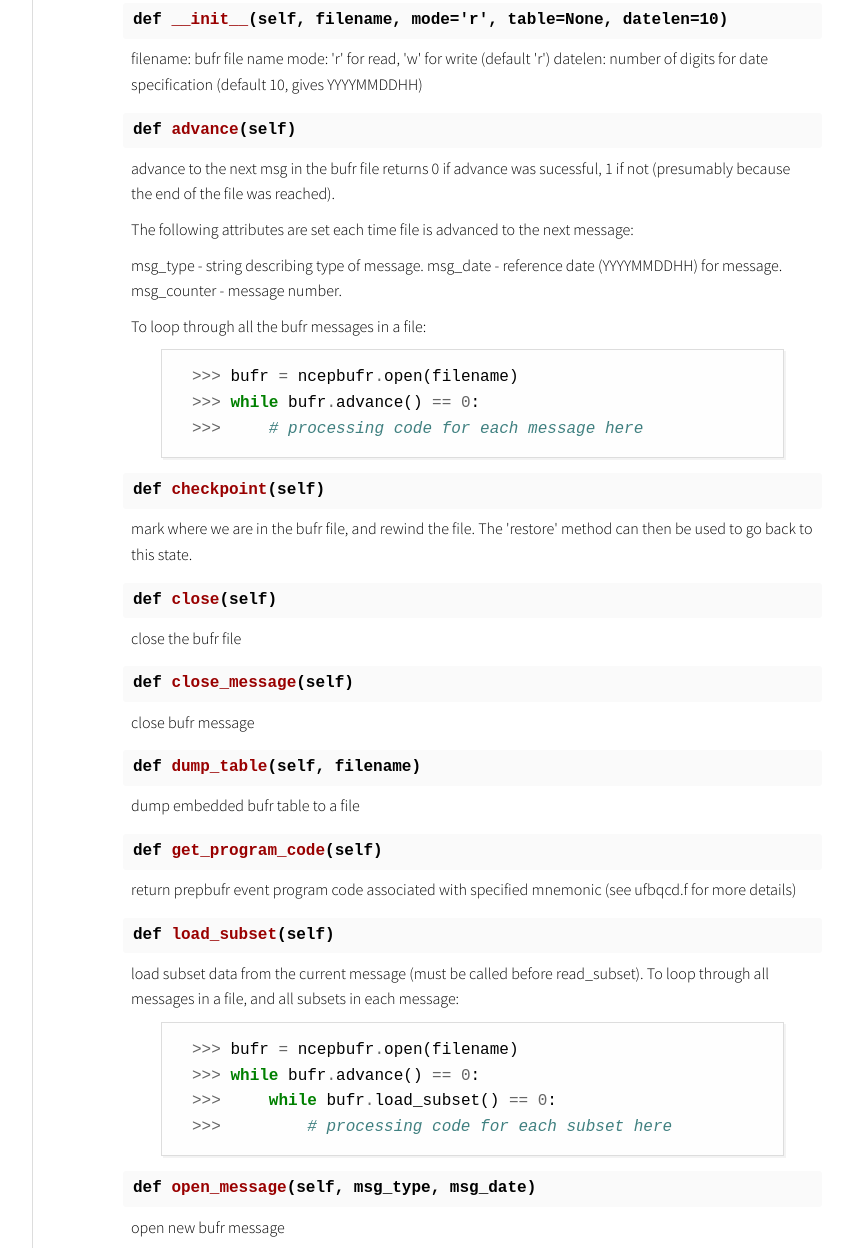
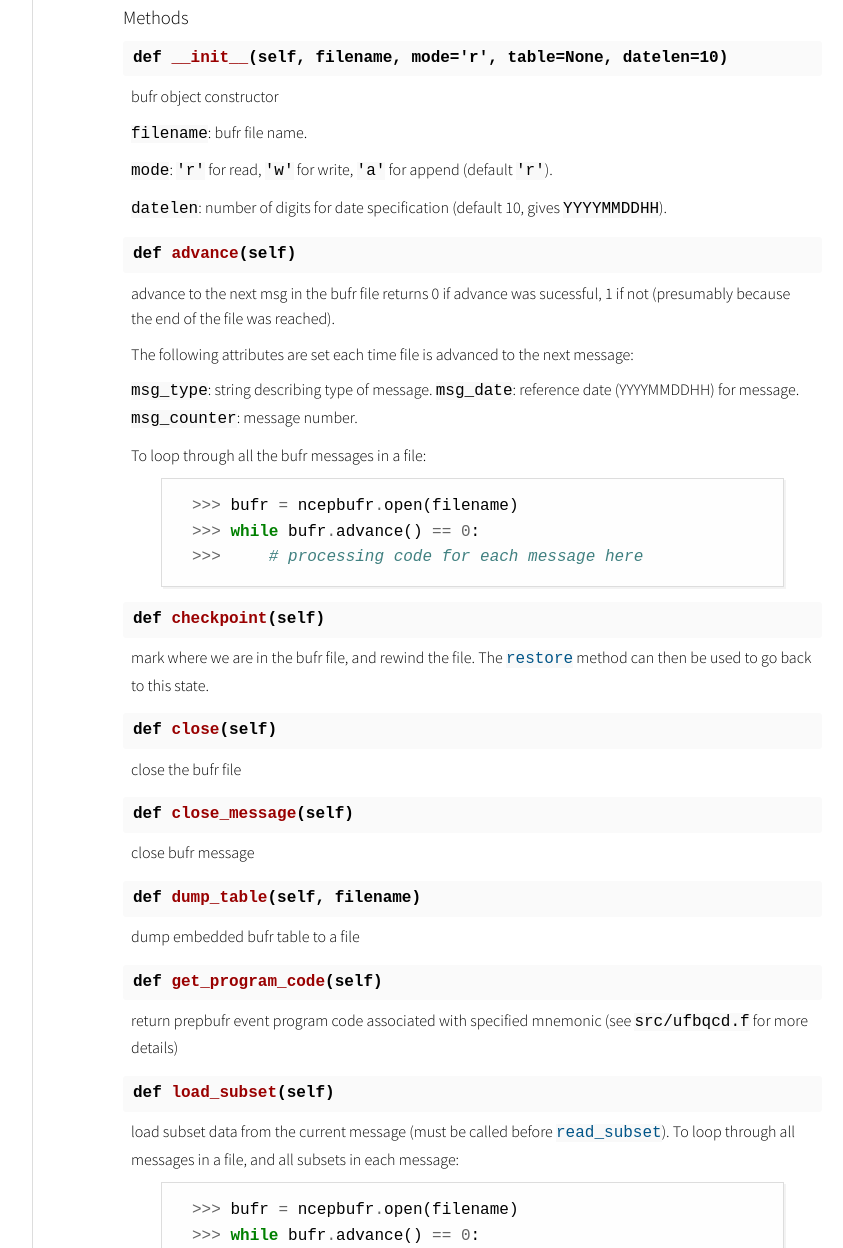
Before and after one commit to tevch/py-ncepbufr, a plain HTML site: page docs/ncepbufr/index.html in a window 1280 px wide. Shown: the part 868-2116 px from the top of the page, without its empty margins (288-1131 px from the left). Drawn offline with Linux system fonts and the light colour scheme.

Commit message:
docstring cleanups

```diff
--- a/docs/ncepbufr/index.html
+++ b/docs/ncepbufr/index.html
@@ -1089,7 +1089,8 @@ table {
       <p id="ncepbufr.open" class="name">class <span class="ident">open</span></p>
 
 
-    <div class="desc"><p>open bufr file.</p>
+    <div class="desc"><p>bufr file object.</p>
+<p><a href="#ncepbufr.open.__init__"><code>__init__</code></a> used to construct instance.</p>
 <p><a href="#ncepbufr.open.advance"><code>advance</code></a> method can be used step through bufr messages.</p></div>
   <div class="source_cont">
 </div>
@@ -1167,10 +1168,12 @@ table {
 
 
 
-    <div class="desc"><p>filename: bufr file name
-mode: 'r' for read, 'w' for write (default 'r')
-datelen:  number of digits for date specification
-          (default 10, gives YYYYMMDDHH)</p></div>
+    <div class="desc"><p>bufr object constructor</p>
+<p><code>filename</code>: bufr file name.</p>
+<p><code>mode</code>: <code>'r'</code> for read, <code>'w'</code> for write, <code>'a'</code> for append (default
+<code>'r'</code>).</p>
+<p><code>datelen</code>:  number of digits for date specification (default 10, gives
+<code>YYYYMMDDHH</code>).</p></div>
   <div class="source_cont">
 </div>
 
@@ -1191,9 +1194,9 @@ returns 0 if advance was sucessful,
 of the file was reached).</p>
 <p>The following attributes are set each time
 file is advanced to the next message:</p>
-<p>msg_type - string describing type of message.
-msg_date - reference date (YYYYMMDDHH) for message.
-msg_counter - message number.</p>
+<p><code>msg_type</code>: string describing type of message.
+<code>msg_date</code>: reference date (YYYYMMDDHH) for message.
+<code>msg_counter</code>: message number.</p>
 <p>To loop through all the bufr messages in a file:</p>
 <div class="codehilite"><pre><span class="o">&gt;&gt;&gt;</span> <span class="n">bufr</span> <span class="o">=</span> <span class="n">ncepbufr</span><span class="o">.</span><span class="n">open</span><span class="p">(</span><span class="n">filename</span><span class="p">)</span>
 <span class="o">&gt;&gt;&gt;</span> <span class="k">while</span> <span class="n">bufr</span><span class="o">.</span><span class="n">advance</span><span class="p">()</span> <span class="o">==</span> <span class="mi">0</span><span class="p">:</span>
@@ -1215,7 +1218,7 @@ msg_counter - message number.</p>
 
     <div class="desc"><p>mark where we are in the bufr file,
 and rewind the file.
-The 'restore' method can then be
+The <a href="#ncepbufr.open.restore"><code>restore</code></a> method can then be
 used to go back to this state.</p></div>
   <div class="source_cont">
 </div>
@@ -1278,7 +1281,7 @@ used to go back to this state.</p></div>
 
     <div class="desc"><p>return prepbufr event program code
 associated with specified mnemonic
-(see ufbqcd.f for more details)</p></div>
+(see <code>src/ufbqcd.f</code> for more details)</p></div>
   <div class="source_cont">
 </div>
 
@@ -1294,7 +1297,7 @@ associated with specified mnemonic
 
 
     <div class="desc"><p>load subset data from the current message
-(must be called before read_subset).
+(must be called before <a href="#ncepbufr.open.read_subset"><code>read_subset</code></a>).
 To loop through all messages in a file, and
 all subsets in each message:</p>
 <div class="codehilite"><pre><span class="o">&gt;&gt;&gt;</span> <span class="n">bufr</span> <span class="o">=</span> <span class="n">ncepbufr</span><span class="o">.</span><span class="n">open</span><span class="p">(</span><span class="n">filename</span><span class="p">)</span>
@@ -1362,8 +1365,8 @@ of mnemonics. Used for gps data.</p>
 <p>returns a numpy masked array with decoded values
 (missing values are masked).
 The shape of the array is <code>(nm,nlevs)</code>, where
-where nm is the number of elements in the specified
-mnemonic, and nlevs is the number of levels in the report.
+where <code>nm</code> is the number of elements in the specified
+mnemonic, and <code>nlevs</code> is the number of levels in the report.
 If <code>events=True</code>, a 3rd dimension representing the prepbufr
 event codes is added.</p></div>
   <div class="source_cont">
@@ -1382,7 +1385,7 @@ event codes is added.</p></div>
 
     <div class="desc"><p>restore the state of the bufr
 file that recorded by a previous call
-to 'checkpoint'.</p></div>
+to <a href="#ncepbufr.open.checkpoint"><code>checkpoint</code></a>.</p></div>
   <div class="source_cont">
 </div>
 
@@ -1397,7 +1400,7 @@ to 'checkpoint'.</p></div>
 
 
 
-    <div class="desc"><p>reset number of digits for date specification (10 gives YYYYMMDDHH)</p></div>
+    <div class="desc"><p>reset number of digits for date specification (10 gives <code>YYYYMMDDHH</code>)</p></div>
   <div class="source_cont">
 </div>
 
```
Also changed, not shown: 1 other file.
